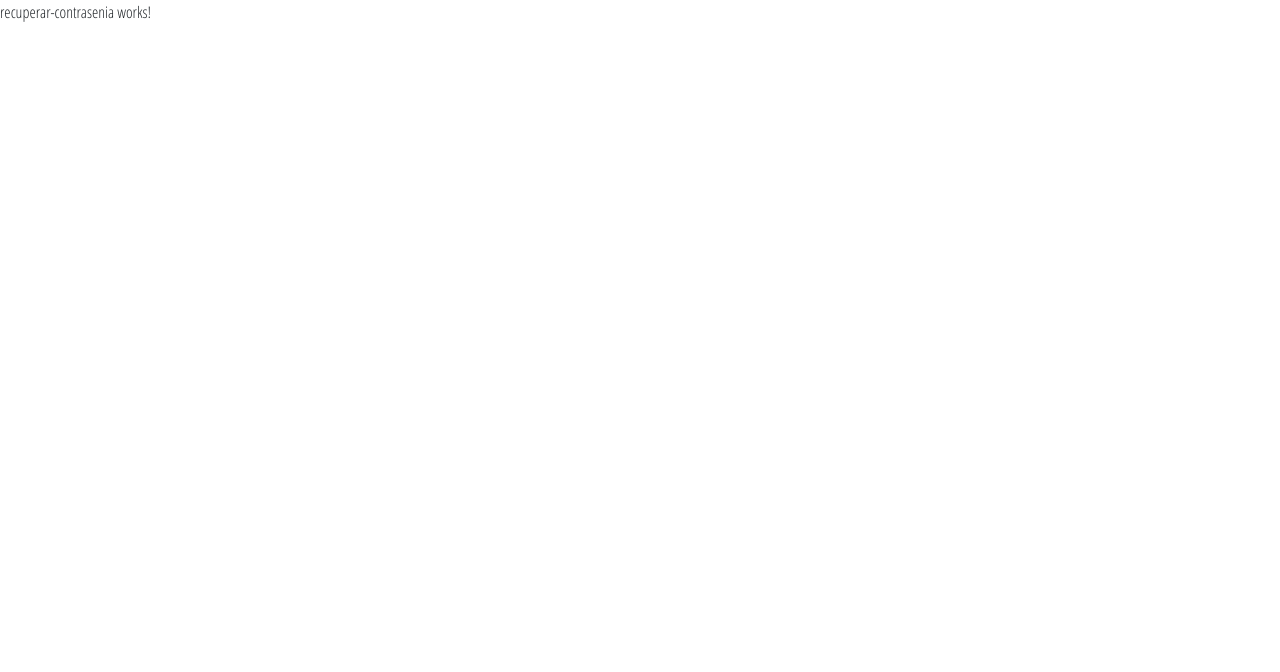
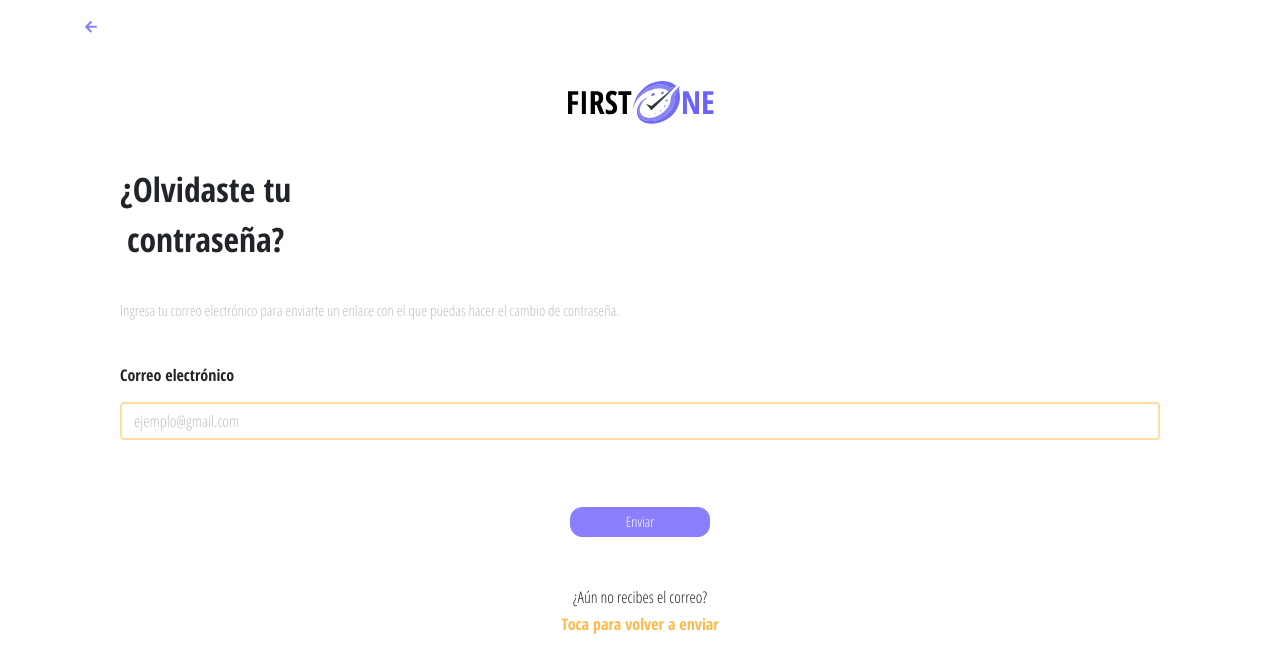
Before and after one commit to Rous23/FirstOne-Cliente, an Angular app: page /recuperar-contrasenia in a window 1280 px wide. Shown: the top 672 px of the page. Built offline with nearby package versions, Linux system fonts and the light colour scheme.

Commit message:
recuperar contraseña, registro exitoso

```diff
--- a/src/app/recuperar-contrasenia/recuperar-contrasenia.component.html
+++ b/src/app/recuperar-contrasenia/recuperar-contrasenia.component.html
@@ -1 +1,29 @@
-<p>recuperar-contrasenia works!</p>
+<app-barra-retroceso></app-barra-retroceso>
+<main id="main-recuperar-contrasenia" class="container">
+    <div id="logo">
+        <img src="../../assets/img/Logotipo.svg" alt="Logo">
+    </div>
+    <div id="texto-principal" class="mb-3">
+        ¿Olvidaste tu <br> contraseña?
+    </div>
+    <div id="texto-recuperacion">
+        <p>
+            Ingresa tu correo electrónico para enviarte un enlace con el que puedas hacer el cambio de contraseña.
+        </p>
+    </div>
+    <div id="correo-recuperacion"  class="py-2">
+        <form action="">
+            <div class="form-group">
+                <label id="label-correo" for="correoElectronico">Correo electrónico</label>
+                <input id="input-correo" type="email" class="form-control" placeholder="ejemplo@gmail.com">
+            </div>
+            <div class="py-3">
+                <button id="boton-recuperacion" type="button" class="btn btn-primary" href="#">Enviar</button>
+            </div>
+            <div id="texto-ayuda">
+                <h6>¿Aún no recibes el correo? </h6>
+                <h6 id="enviar-correo">Toca para volver a enviar</h6>
+            </div>
+        </form>
+    </div>
+</main>
--- a/src/app/registro-exitoso/registro-exitoso.component.html
+++ b/src/app/registro-exitoso/registro-exitoso.component.html
@@ -1 +1,15 @@
-<p>registro-exitoso works!</p>
+<app-barra-retroceso></app-barra-retroceso>
+<main id="main-registro-exitoso-cliente" class="container">
+    <div id="logo">
+        <img src="../../assets/img/Logotipo.svg" alt="Logo">
+    </div>
+    <div class="container">
+        <div class="my-5" id="texto-registro-exitoso">¡Registro realizado con éxito!</div>
+        <div class="my-5">
+            <img src="../../assets/img/registro-exitoso-cliente.png" alt="registro exitoso cliente" id="imagen-registro-exitoso-cliente">
+        </div>
+        <div class="my-5">
+            <a type="button" class="btn btn-primary" id="btn-continuar-registro-exitoso" href="#">Continuar</a>
+        </div>
+    </div>
+</main>
```
